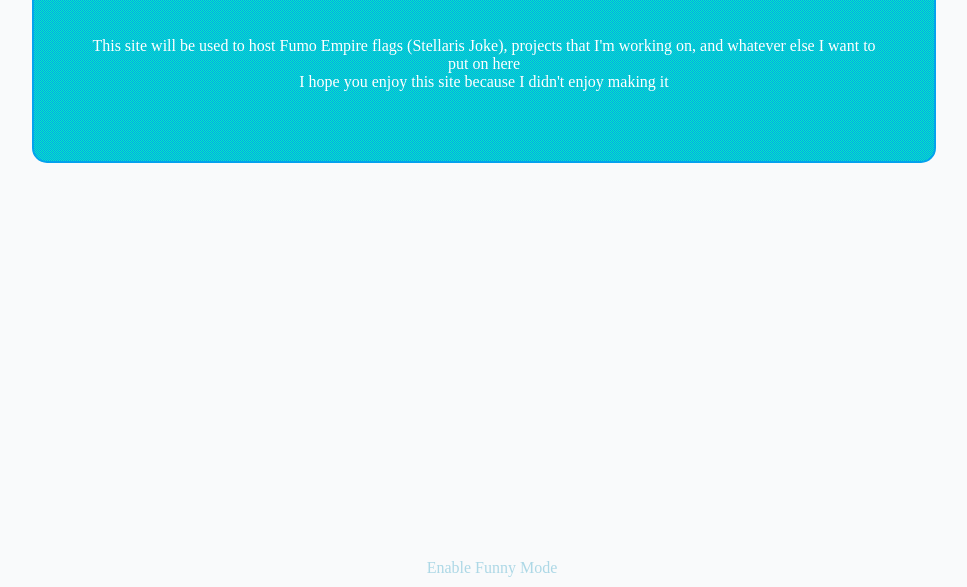
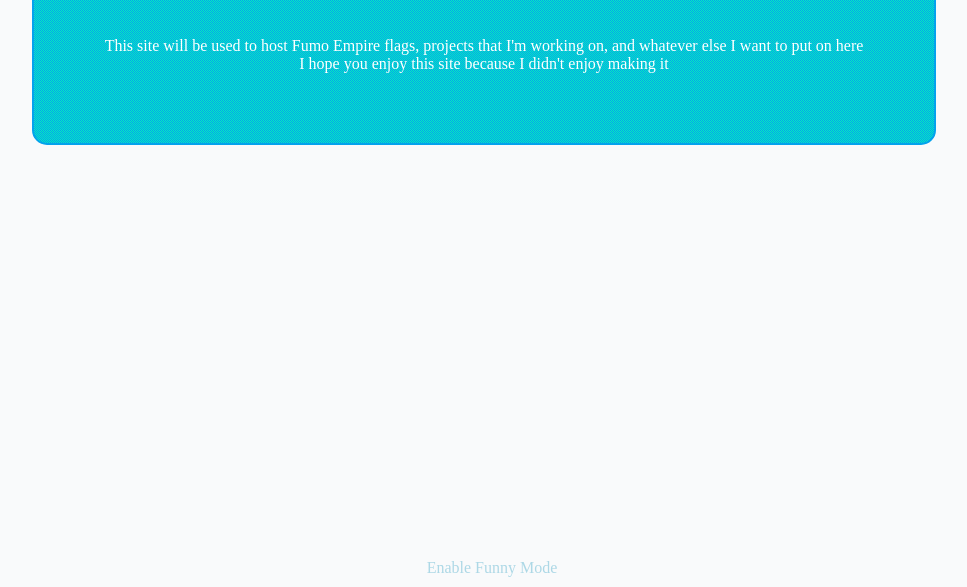
Before and after one commit to FumoCrusader/TheFumoSite, a plain HTML site: page index.html in a window 1280 px wide. Shown: the part 213-800 px from the top of the page, without its empty margins (156-1123 px from the left). Drawn offline with Linux system fonts and the light colour scheme; a web font is replaced by a local one.

Commit message:
the better question is who cares

```diff
--- a/index.html
+++ b/index.html
@@ -25,7 +25,7 @@
         <div class="center" id="maincorners1">
             <h1>Welcome to the Fumo Zone!</h1>
             <br>
-            <a>This site will be used to host Fumo Empire flags (Stellaris Joke), projects that I'm working on, and whatever else I want to put on here</a>
+            <a>This site will be used to host Fumo Empire flags, projects that I'm working on, and whatever else I want to put on here</a>
             <br><a>I hope you enjoy this site because I didn't enjoy making it</a>
         </div>
     </body>
```
